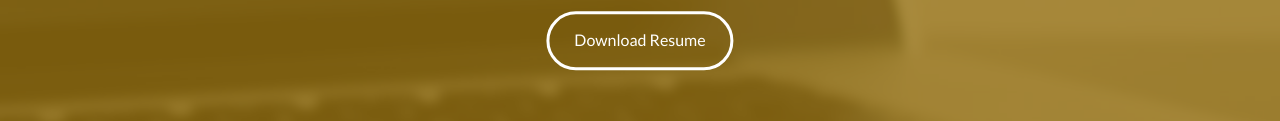
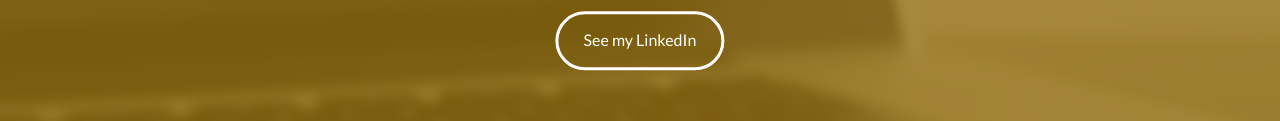
Before and after one commit to saragrosser/my-portfolio, a website: page index.html in a window 1280 px wide. Shown: the part 428-549 px from the top of the page. Drawn offline with nearby package versions, Linux system fonts and the light colour scheme.

Commit message:
Update index.html
Added LinkedIn link

```diff
--- a/index.html
+++ b/index.html
@@ -52,7 +52,7 @@
       <div id="lead-content">
         <h1>Sara Grosser</h1>
         <h2>Software Engineer</h2>
-        <a href="#" class="btn-rounded-white">Download Resume</a>
+        <a href="https://www.linkedin.com/in/saragrosser/" class="btn-rounded-white">See my LinkedIn</a>
       </div>
       <!-- End #lead-content -->
 
```
